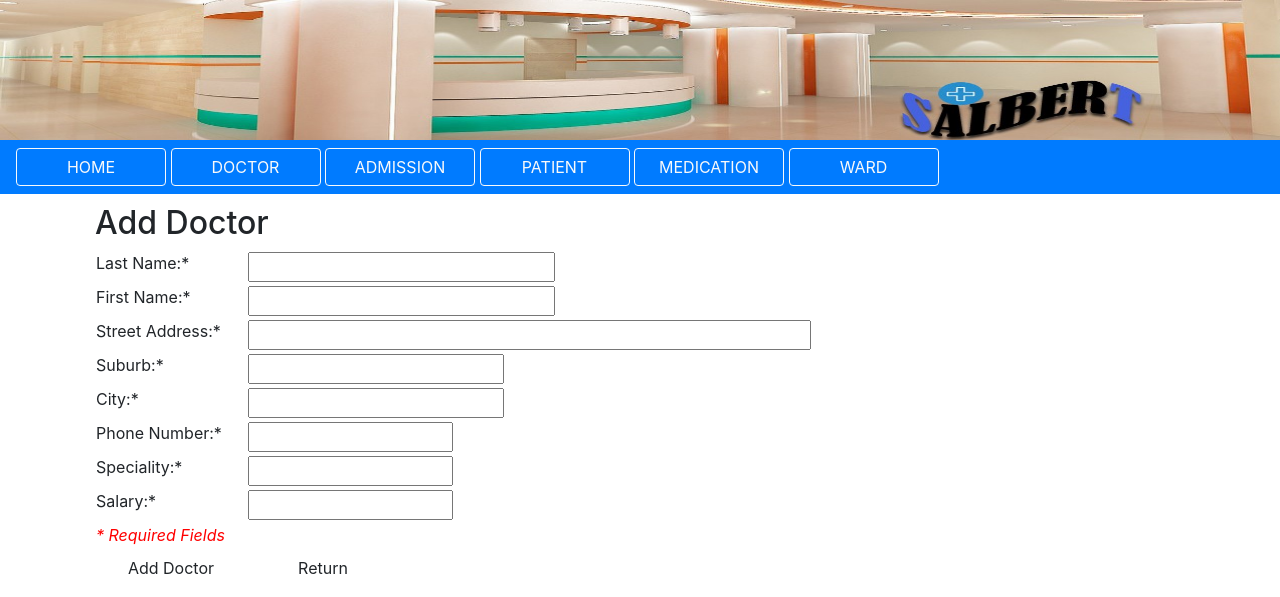
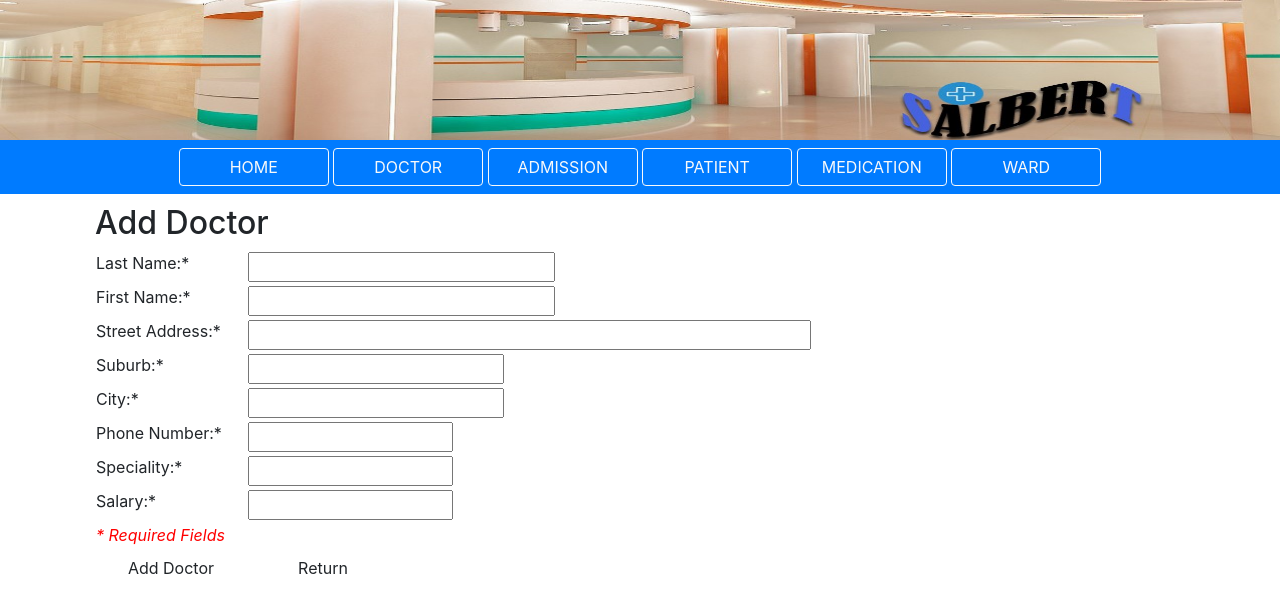
Before and after one commit to Micahgard/projectDevelopment, a PHP site: page /pages/addDoctor.php in a window 1280 px wide. Shown: the top 597 px of the page. Run offline with PHP 8.4, Linux system fonts and the light colour scheme.

Commit message:
ui_update

```diff
--- a/pages/head.php
+++ b/pages/head.php
@@ -16,7 +16,7 @@
 </head>
 <body>
     <img class="headimg" src="../image/head.jpg" alt="image error">
-    <nav class="navbar navbar-expand-sm bg-primary navbar-light sticky-top">
+    <nav class="navbar navbar-expand-sm bg-primary navbar-light justify-content-center">
         <ul class="navbar-nav">
             <li class="nav-item">
                 <a class="btn btn-outline-light" href="login.php">HOME</a>
```
